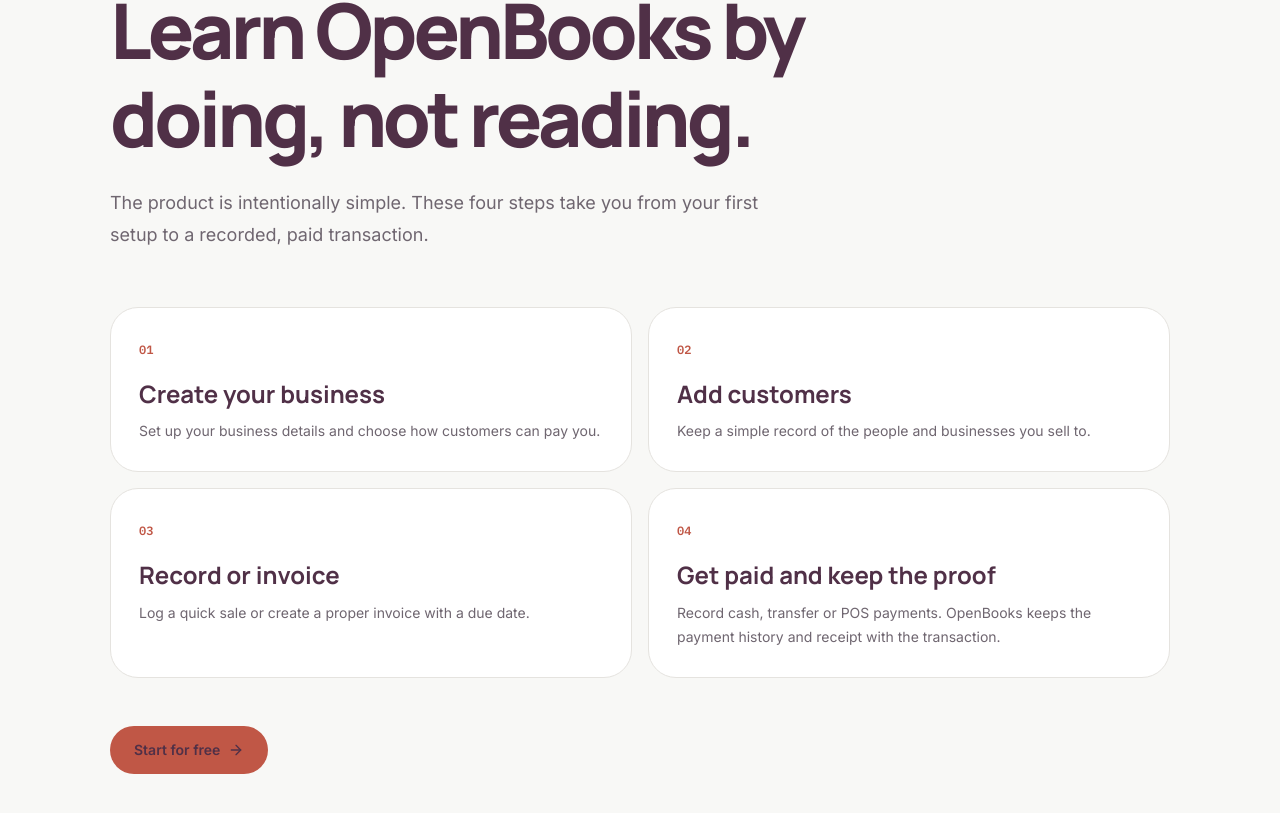
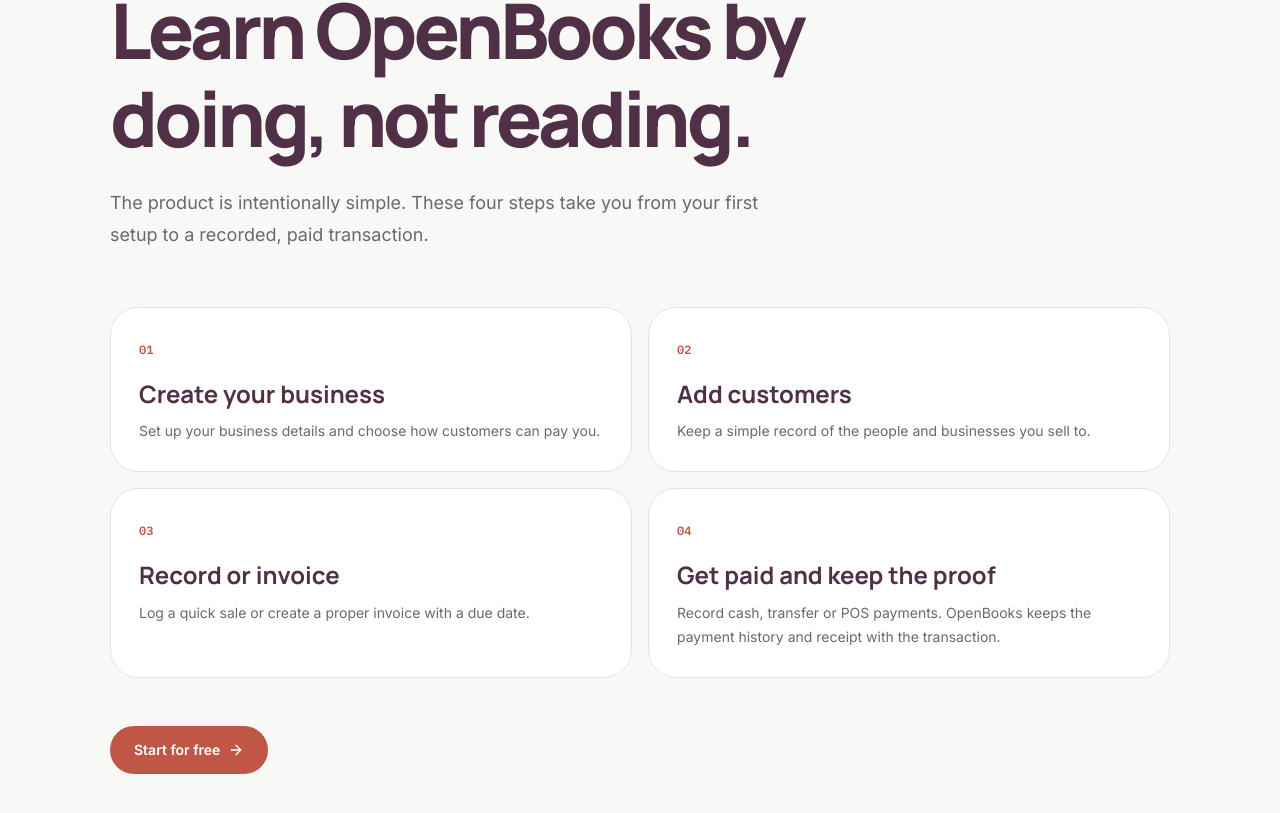
Before and after one commit to awesomeakokayo/OpenBooks, a Next.js app: page /guide in a window 1280 px wide. Shown: the part 251-1064 px from the top of the page. Built offline with nearby package versions, Linux system fonts and the light colour scheme; no server answers.

Commit message:
fix: keep filled action labels readable

```diff
--- a/app/globals.css
+++ b/app/globals.css
@@ -131,7 +131,7 @@ main > div.sticky nav a:hover {
   color: var(--color-white) !important;
 }
 
-/* Plum is a filled action surface; never allow plum-on-plum */
+/* Plum is a filled action surface; never allow plum-on-plum labels. */
 .bg-plum.text-plum,
 .bg-plum .text-plum,
 .bg-\[\#503047\].text-\[\#503047\],
@@ -140,6 +140,44 @@ main > div.sticky nav a:hover {
 .bg-\[\#503047\] .text-plum,
 .bg-plum.text-\[\#503047\],
 .bg-plum .text-\[\#503047\] {
+  color: var(--color-white) !important;
+}
+
+/* Filled brand buttons and action links are white-on-plum/terracotta even on hover.
+   This also protects links from the generic `a { color: inherit; }` base rule. */
+a.bg-plum,
+button.bg-plum,
+a.bg-terracotta,
+button.bg-terracotta,
+a.bg-\[\#503047\],
+button.bg-\[\#503047\],
+a.bg-\[\#C05746\],
+button.bg-\[\#C05746\],
+a.bg-\[\#c05746\],
+button.bg-\[\#c05746\] {
+  color: var(--color-white) !important;
+}
+
+a.bg-plum:hover,
+button.bg-plum:hover,
+a.bg-plum:focus-visible,
+button.bg-plum:focus-visible,
+a.bg-terracotta:hover,
+button.bg-terracotta:hover,
+a.bg-terracotta:focus-visible,
+button.bg-terracotta:focus-visible,
+a.bg-\[\#503047\]:hover,
+button.bg-\[\#503047\]:hover,
+a.bg-\[\#503047\]:focus-visible,
+button.bg-\[\#503047\]:focus-visible,
+a.bg-\[\#C05746\]:hover,
+button.bg-\[\#C05746\]:hover,
+a.bg-\[\#C05746\]:focus-visible,
+button.bg-\[\#C05746\]:focus-visible,
+a.bg-\[\#c05746\]:hover,
+button.bg-\[\#c05746\]:hover,
+a.bg-\[\#c05746\]:focus-visible,
+button.bg-\[\#c05746\]:focus-visible {
   color: var(--color-white) !important;
 }
 
```
